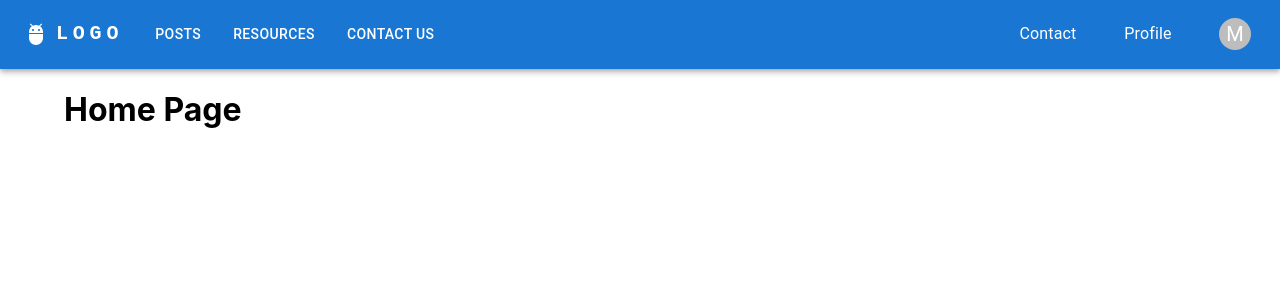
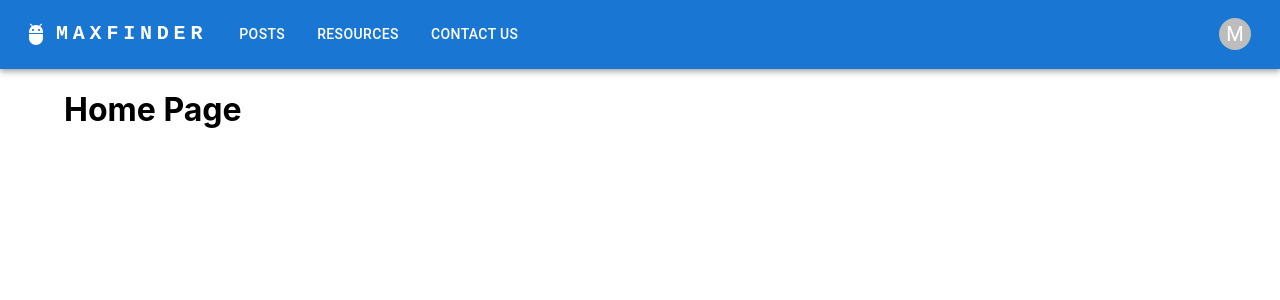
Before and after one commit to MaxFinderOrg/JID-3118-MaxFinder, a React (Create React App) app: page / in a window 1280 px wide. Shown: the top 300 px of the page. Built offline with nearby package versions, Linux system fonts and the light colour scheme.

Commit message:
logo and link fixes

```diff
--- a/src/components/NavBar/NavBar.tsx
+++ b/src/components/NavBar/NavBar.tsx
@@ -69,7 +69,7 @@ function NavBar() {
               textDecoration: 'none',
             }}
           >
-            LOGO
+            MAXFINDER
           </Typography>
 
           <Box sx={{ flexGrow: 1, display: { xs: 'none', md: 'flex' } }}>
@@ -79,8 +79,7 @@ function NavBar() {
           </Box>
 
           <Box sx={{ display: 'flex', alignItems: 'center', textAlign: 'center' }}>
-        <Typography sx={{ minWidth: 100 }}>Contact</Typography>
-        <Typography sx={{ minWidth: 100 }}>Profile</Typography>
+
         <Tooltip title="Account settings">
           <IconButton
             onClick={handleClick}
```
Also changed, not shown: src/logo.svg.
